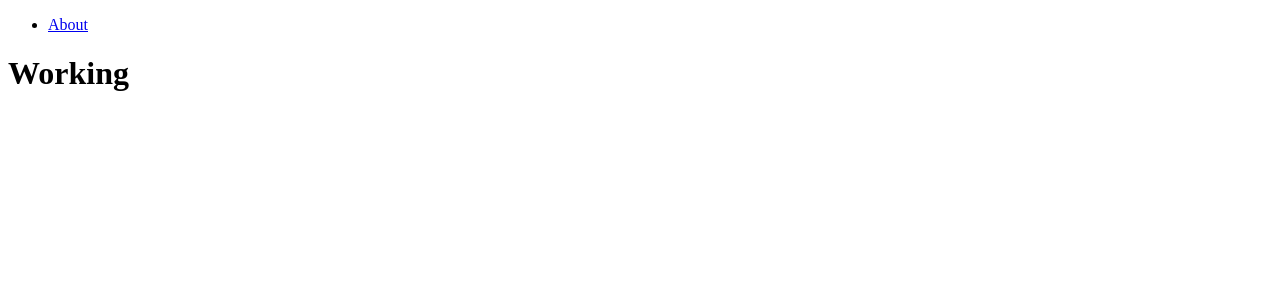
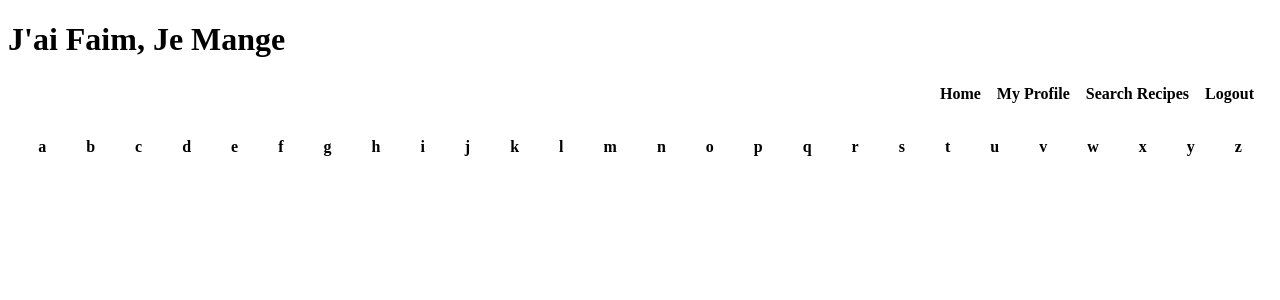
Before and after one commit to mu2ku/J-ai-Faim-Je-Mange, a Django app: page /recipes/ in a window 1280 px wide. Before the commit the part shown is almost empty. Shown: the top 300 px of the page. Run offline with Django 3.2, Linux system fonts and the light colour scheme; data that the repository does not hold is empty.

Commit message:
commit initial recipe index

```diff
--- /dev/null
+++ b/main_app/static/css/base.css
@@ -0,0 +1,35 @@
+nav {
+  margin: 10px;
+}
+
+ul {
+  margin: 0;
+  list-style: none;
+  padding: 0;
+}
+
+main {
+  width: 100%;
+}
+
+nav a {
+  text-decoration: none;
+  color: var(--text-color);
+  font-weight: 600;
+  font-size: 16px;
+}
+
+nav a:hover {
+  color: var(--link-hover-color)
+}
+
+nav ul {
+  display: flex;
+  align-items: center;
+  justify-content: flex-end;
+  flex-wrap: wrap;
+}
+
+nav li {
+  padding: 5px 8px;
+}
--- /dev/null
+++ b/main_app/static/css/recipe-index.css
@@ -0,0 +1,60 @@
+.letter-select ul {
+  display: flex;
+  align-items: center;
+  justify-content: center;
+  flex-wrap: wrap;
+}
+
+.letter-select li {
+  margin: 20px;
+}
+
+.letter-select a {
+  text-decoration: none;
+  color: var(--text-color);
+  font-weight: 600;
+  font-size: 16px;
+}
+
+.letter-select a:hover {
+  color: var(--link-hover-color)
+}
+
+.card-container {
+  padding: 0 30px;
+  display: flex;
+  justify-content: center;
+  flex-wrap: wrap;
+}
+
+.card {
+  width: 275px;
+  margin: 10px;
+  border: var(--borders);
+  box-shadow: var(--card-box-shadow);
+}
+
+.card-content {
+  padding: 10px;
+  width: 100%;
+}
+
+.usr-img {
+  width: 100%;
+  border-radius: var(--card-border-radius);
+}
+
+.card > a {
+  text-decoration: none;
+  color: var(--text-color);
+}
+
+.card h2 {
+  margin: 10px 0;
+  font-size: var(--font-xl);
+}
+
+.card p {
+  margin: 5px 0;
+  font-size: var(--font-reg);
+}
--- a/main_app/templates/base.html
+++ b/main_app/templates/base.html
@@ -1,18 +1,25 @@
+{% load static %}
+
 <!DOCTYPE html>
 <html lang="en">
 <head>
   <meta charset="UTF-8">
   <meta http-equiv="X-UA-Compatible" content="IE=edge">
   <meta name="viewport" content="width=device-width, initial-scale=1.0">
+  <link rel="stylesheet" type="text/css" href="{% static 'css/base.css' %}">
   <title>J'ai Faim, Je Mange</title>
   {% block head %}
   {% endblock %}
 </head>
 <body>
   <header>
+    <h1>J'ai Faim, Je Mange</h1>
     <nav>
       <ul>
-        <li><a href="/about">About</a></li>
+        <li><a href="/">Home</a></li>
+        <li><a href="/profile">My Profile</a></li>
+        <li><a href="/recipes">Search Recipes</a></li>
+        <li><a href="/logout">Logout</a></li>
       </ul>
     </nav>
   </header>
--- /dev/null
+++ b/main_app/templates/recipes/index.html
@@ -0,0 +1,58 @@
+{% extends 'base.html' %}
+{% load static %}
+
+{% block head %}
+<link rel="stylesheet" type="text/css" href="{% static 'css/recipe-index.css' %}"/>
+{% endblock %}
+
+{% block content %}
+
+<section class="letter-select">
+  <ul>
+    <a href="/recipes/a"><li>a</li></a>
+    <a href="/recipes/b"><li>b</li></a>
+    <a href="/recipes/c"><li>c</li></a>
+    <a href="/recipes/d"><li>d</li></a>
+    <a href="/recipes/e"><li>e</li></a>
+    <a href="/recipes/f"><li>f</li></a>
+    <a href="/recipes/g"><li>g</li></a>
+    <a href="/recipes/h"><li>h</li></a>
+    <a href=""><li>i</li></a>
+    <a href=""><li>j</li></a>
+    <a href=""><li>k</li></a>
+    <a href=""><li>l</li></a>
+    <a href=""><li>m</li></a>
+    <a href=""><li>n</li></a>
+    <a href=""><li>o</li></a>
+    <a href=""><li>p</li></a>
+    <a href=""><li>q</li></a>
+    <a href=""><li>r</li></a>
+    <a href=""><li>s</li></a>
+    <a href=""><li>t</li></a>
+    <a href=""><li>u</li></a>
+    <a href=""><li>v</li></a>
+    <a href=""><li>w</li></a>
+    <a href=""><li>x</li></a>
+    <a href=""><li>y</li></a>
+    <a href=""><li>z</li></a>
+  </ul>
+</section>
+
+<section class="card-container">
+  {% for recipe in recipes %}
+    <div class="card">
+      <div class="card-content">
+        <div class="card-img-container">
+          <img
+            style="width:200px;height:200px;"
+            src="{{ recipe.strMealThumb }}"
+            alt=""
+          >
+        </div>
+        <h2 class="card-title">{{ recipe.strMeal }}</h2>
+      </div>
+    </div>
+  {% endfor %}
+</section>
+
+{% endblock %}
--- a/main_app/templates/recipes/recipes_index.html
+++ /dev/null
@@ -1,7 +0,0 @@
-{% extends 'base.html' %}
-
-{% block content %}
-
-<h1>Working</h1>
-
-{% endblock %}
--- a/main_app/urls.py
+++ b/main_app/urls.py
@@ -3,5 +3,5 @@ from . import views
 
 urlpatterns = [
   path('', views.home, name='home'),
-  path('recipes/', views.recipes, name='recipes')
+  path('recipes/', views.recipes_index, name='recipes_index')
 ]
--- a/main_app/views.py
+++ b/main_app/views.py
@@ -1,7 +1,12 @@
 from django.shortcuts import render
+import requests
 
 def home(request):
   return render(request, 'home.html')
 
-def recipes(request):
-  return render(request, 'recipes/recipes_index.html')
+def recipes_index(request):
+  response = requests.get('http://www.themealdb.com/api/json/v1/1/search.php?f=a')
+  recipes = response.json()
+  return render(request, 'recipes/index.html', {
+      'recipes': recipes['meals'],
+  })
```
